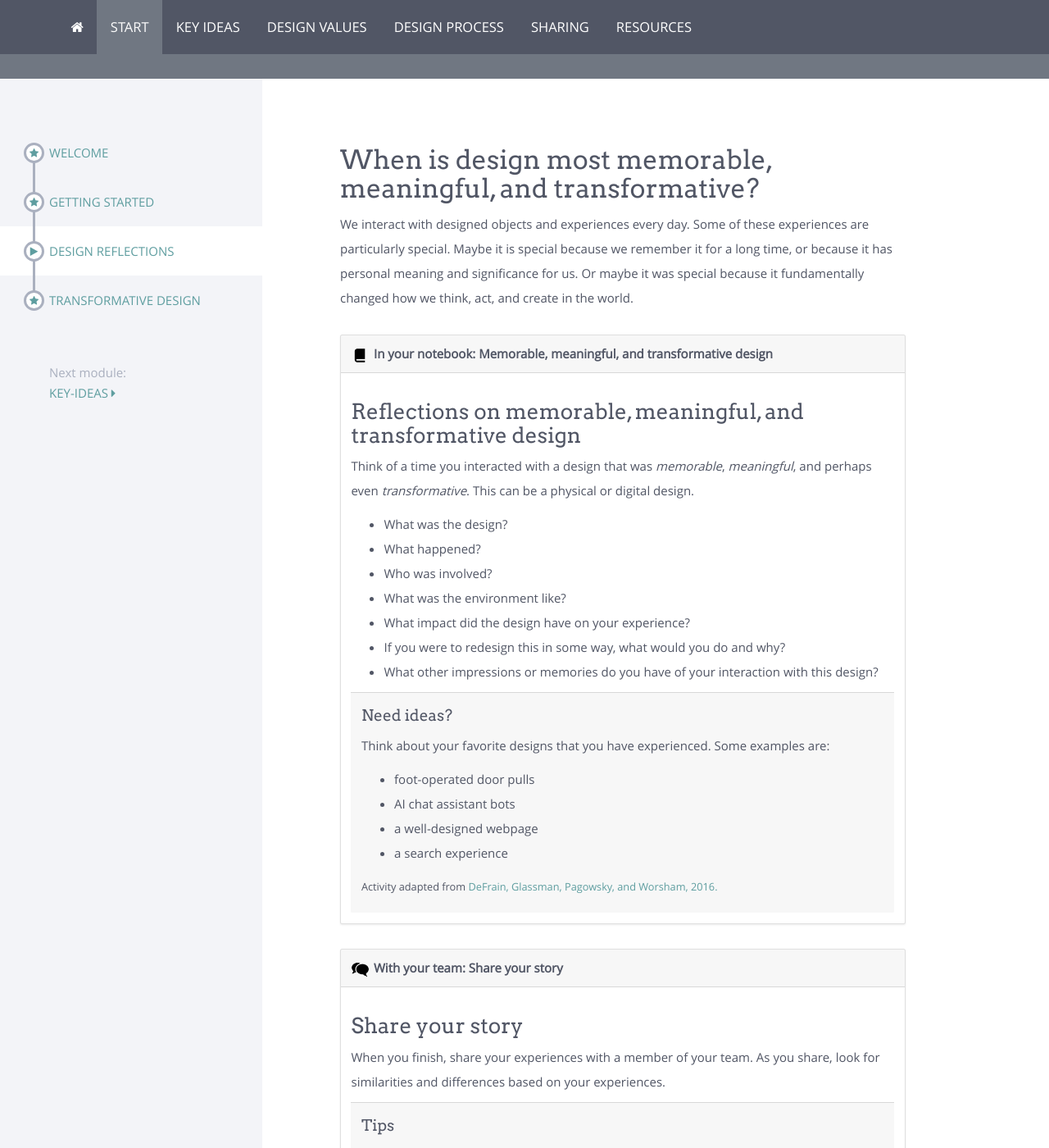
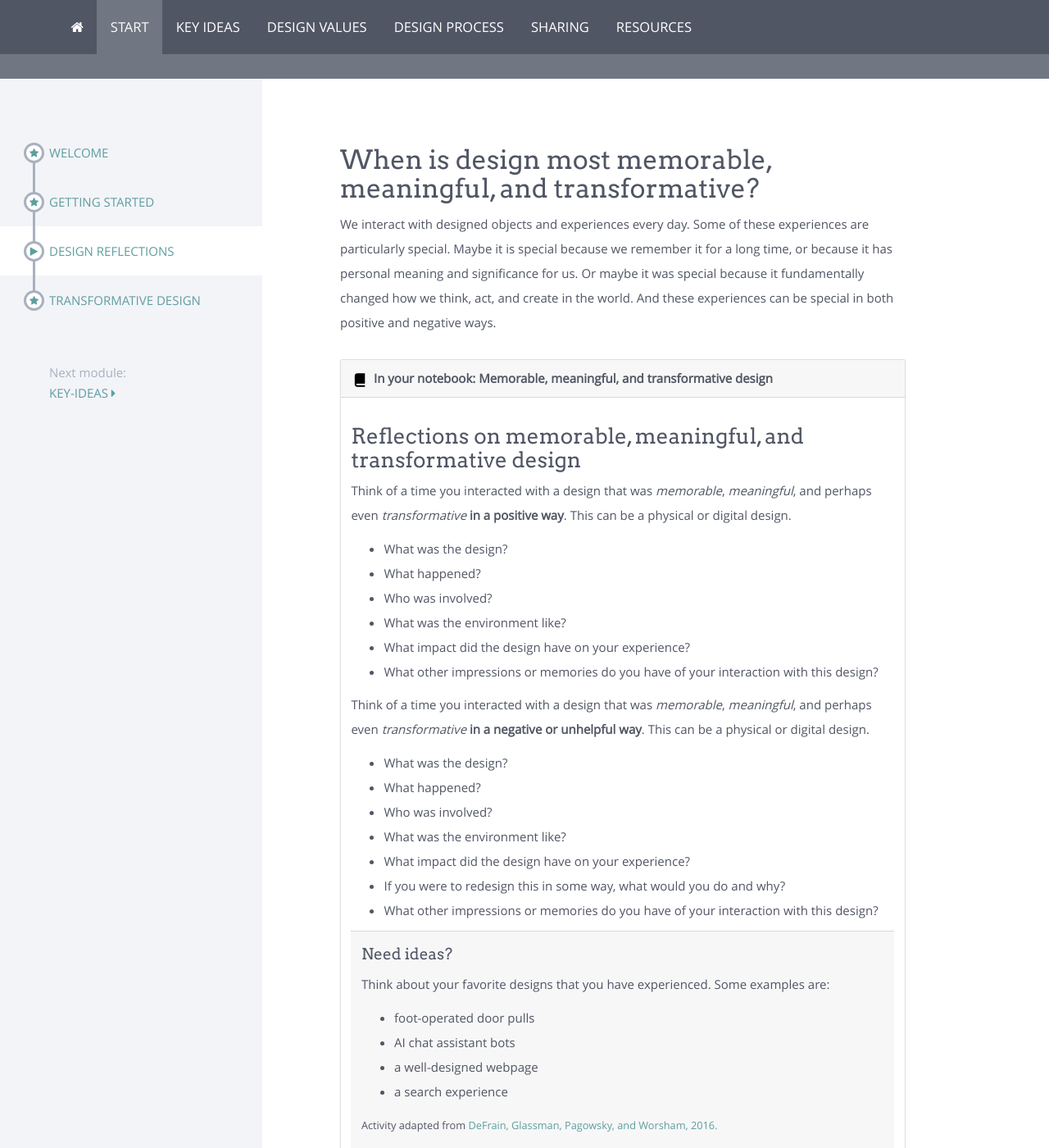
Before and after one commit to ucsdlib/foundations, a Jekyll site: the page built from modules/start/_posts/2000-01-03-design-reflections.html, in a window 1280 px wide and 1400 px high. Shown: the whole window at 82% size. Built offline with Jekyll 4.4.1, drawn with Linux system fonts in a browser that asks for light colours; nearby versions of some CDN libraries; some of the changed text lies outside the part shown.

Commit message:
Update 2000-01-03-design-reflections.html

```diff
--- a/modules/start/_posts/2000-01-03-design-reflections.html
+++ b/modules/start/_posts/2000-01-03-design-reflections.html
@@ -4,7 +4,7 @@ title: Design Reflections
 
 <h2>When is design most memorable, meaningful, and transformative?</h2>
 
-<p>We interact with designed objects and experiences every day. Some of these experiences are particularly special. Maybe it is special because we remember it for a long time, or because it has personal meaning and significance for us. Or maybe it was special because it fundamentally changed how we think, act, and create in the world.</p>
+<p>We interact with designed objects and experiences every day. Some of these experiences are particularly special. Maybe it is special because we remember it for a long time, or because it has personal meaning and significance for us. Or maybe it was special because it fundamentally changed how we think, act, and create in the world. And these experiences can be special in both positive and negative ways.</p>
 
 <div class="card my-5 shadow-sm">
   <div class="card-header">
@@ -12,14 +12,23 @@ title: Design Reflections
   </div>
   <div class="card-body">
     <h3 class="card-title">Reflections on memorable, meaningful, and transformative design</h3>
-    <p class="card-text">Think of a time you interacted with a design that was <em>memorable</em>, <em>meaningful</em>, and perhaps even <em>transformative</em>. This can be a physical or digital design.</p>
+    <p class="card-text">Think of a time you interacted with a design that was <em>memorable</em>, <em>meaningful</em>, and perhaps even <em>transformative</em> <strong>in a positive way</strong>. This can be a physical or digital design.</p>
     <ul>
         <li>What was the design?</li>
         <li>What happened?</li>
         <li>Who was involved?</li>
         <li>What was the environment like?</li>
-		<li>What impact did the design have on your experience?</li>
-		<li>If you were to redesign this in some way, what would you do and why?</li>
+	<li>What impact did the design have on your experience?</li>
+        <li>What other impressions or memories do you have of your interaction with this design?</li>
+    </ul>
+	<p class="card-text">Think of a time you interacted with a design that was <em>memorable</em>, <em>meaningful</em>, and perhaps even <em>transformative</em> <strong>in a negative or unhelpful way</strong>. This can be a physical or digital design.</p>
+    <ul>
+        <li>What was the design?</li>
+        <li>What happened?</li>
+        <li>Who was involved?</li>
+        <li>What was the environment like?</li>
+	<li>What impact did the design have on your experience?</li>
+	<li>If you were to redesign this in some way, what would you do and why?</li>
         <li>What other impressions or memories do you have of your interaction with this design?</li>
     </ul>
     <div class="card-footer">
@@ -43,6 +52,7 @@ title: Design Reflections
   <div class="card-body">
     <h3 class="card-title">Share your story</h3>
     <p class="card-text">When you finish, share your experiences with a member of your team. As you share, look for similarities and differences based on your experiences.</p>
+	<p class="card-text">Then, think about the aspects of your identities (sex, gender, gender identity, sexual orientation, race, ethnicity, religion, ability, etc.). Are your personal experiences similar or different based on any of them? We can never fully know the experience of someone who identifies differently, but think about someone who may. How might their experience with your chosen designs be similar or different?</p>
     <div class="card-footer">
         <h4>Tips</h4>
         <p>Be sure to listen first, and then comment, question, and engage with the ideas shared by your teammates.</p>
```
